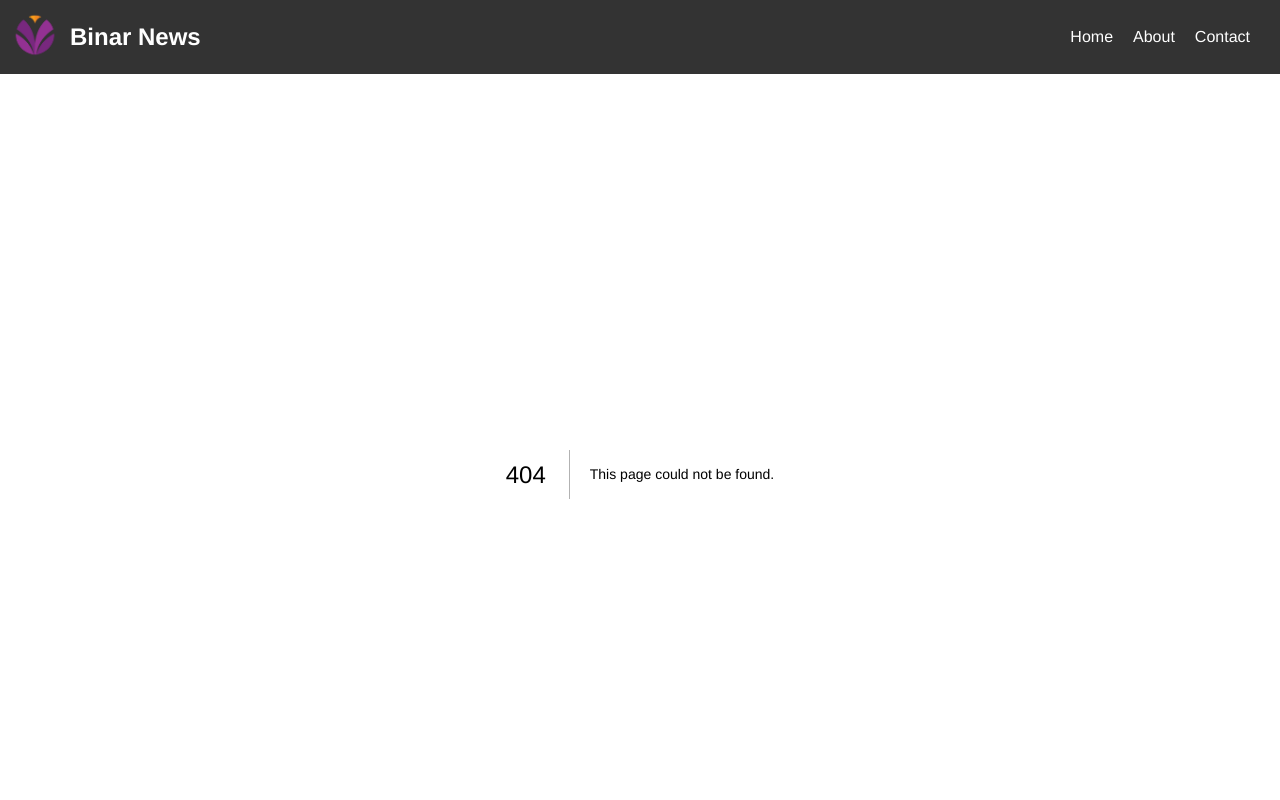
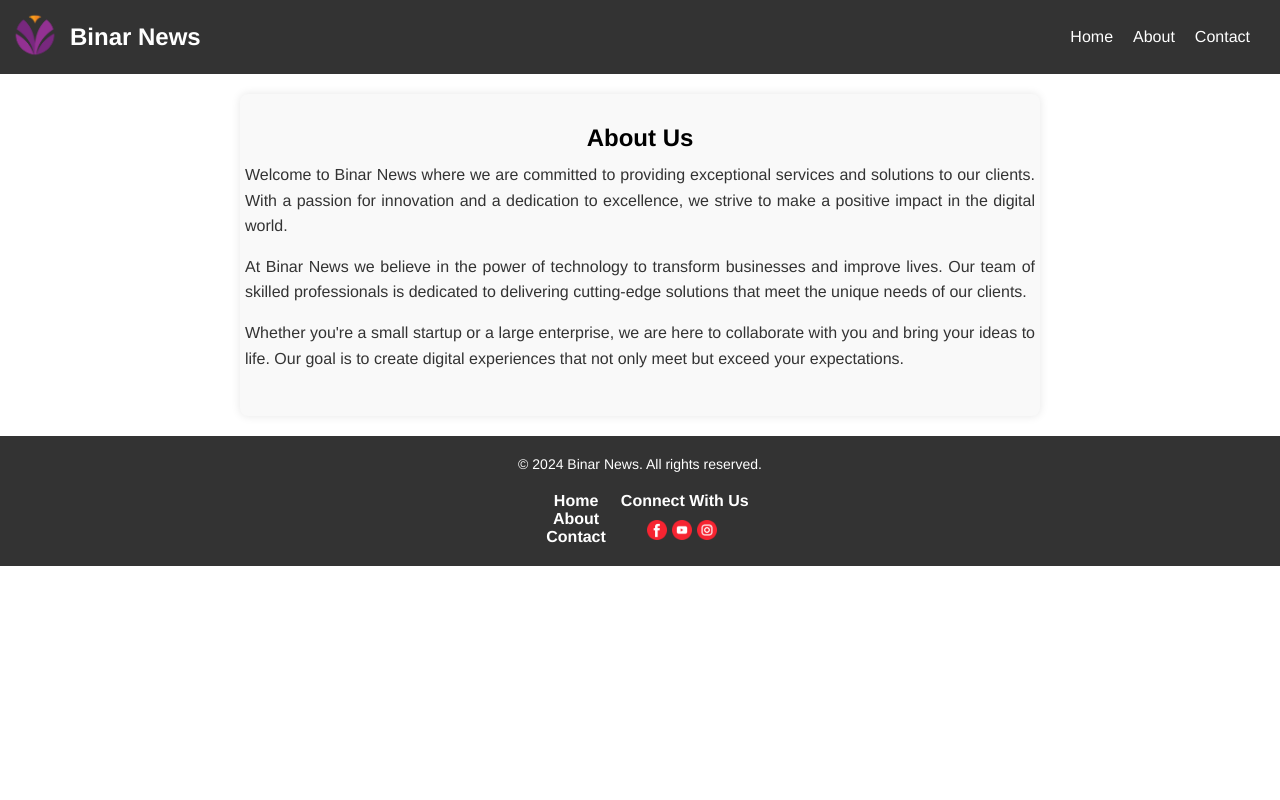
Before and after one commit to luthfianesa/NewsApp, a Next.js app in the folder news-app/: page /about in a window 1280 px wide. Before the commit this address had no page. Shown: the top 800 px of the page. Built offline with nearby package versions, Linux system fonts and the light colour scheme.

Commit message:
Add about page and its contents

```diff
--- /dev/null
+++ b/news-app/src/app/about/about.modules.css
@@ -0,0 +1,39 @@
+.about-container {
+  max-width: 800px;
+  margin: 0 auto;
+  padding: 20px;
+}
+
+.about-section {
+  text-align: justify;
+  color: #333;
+  background-color: #f9f9f9;
+  padding-top: 30px;
+  padding-bottom: 30px;
+  padding-left: 5px;
+  padding-right: 5px;
+  border-radius: 8px;
+  box-shadow: 0 0 10px rgba(0, 0, 0, 0.1);
+}
+
+.about-section h1 {
+  display: flex;
+  justify-content: center;
+  color: #000000;
+  margin-bottom: 10px;
+}
+
+.about-section p {
+  line-height: 1.6;
+  margin-bottom: 15px;
+}
+
+@media (max-width: 600px) {
+  .about-container {
+    padding: 15px;
+  }
+
+  .about-section {
+    font-size: 16px;
+  }
+}
--- /dev/null
+++ b/news-app/src/app/about/page.jsx
@@ -0,0 +1,30 @@
+import React from "react";
+import Head from "next/head";
+import "./about.modules.css";
+
+const About = () => {
+  return (
+    <div>
+      <Head>
+        <title>About Us - Binar News</title>
+        <meta name="description" content="Learn more about our company and our mission." />
+      </Head>
+
+      <main className="about-container">
+        <section className="about-section">
+          <h1>About Us</h1>
+
+          <p>
+            Welcome to Binar News where we are committed to providing exceptional services and solutions to our clients. With a passion for innovation and a dedication to excellence, we strive to make a positive impact in the digital world.
+          </p>
+
+          <p>At Binar News we believe in the power of technology to transform businesses and improve lives. Our team of skilled professionals is dedicated to delivering cutting-edge solutions that meet the unique needs of our clients.</p>
+
+          <p>Whether you're a small startup or a large enterprise, we are here to collaborate with you and bring your ideas to life. Our goal is to create digital experiences that not only meet but exceed your expectations.</p>
+        </section>
+      </main>
+    </div>
+  );
+};
+
+export default About;
--- a/news-app/src/app/layout.jsx
+++ b/news-app/src/app/layout.jsx
@@ -3,7 +3,7 @@ import Footer from "@/components/Footer";
 import "./globals.css";
 
 export const metadata = {
-  title: "Create Next App",
+  title: "Binar News",
   description: "Generated by create next app",
 };
 
```
